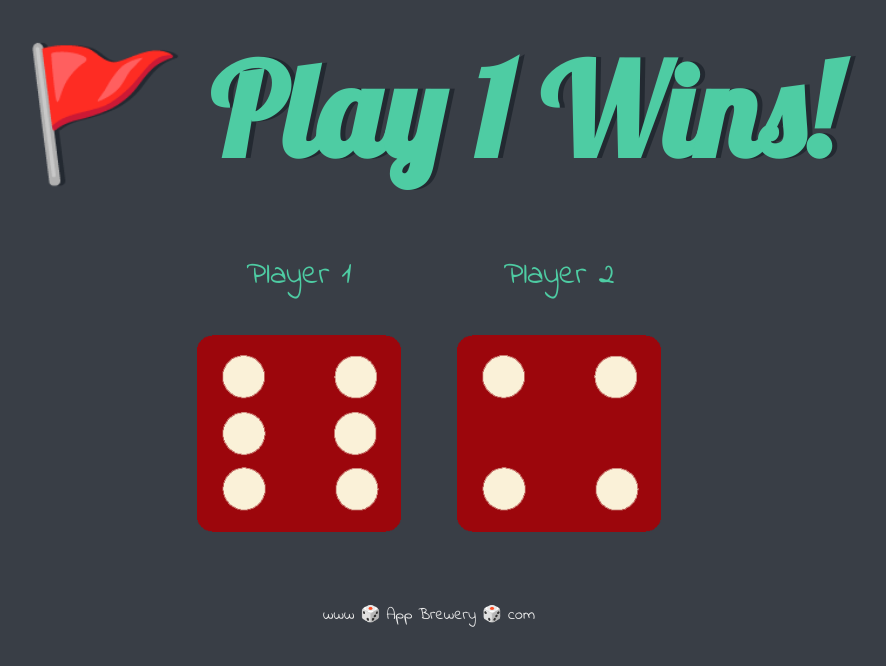
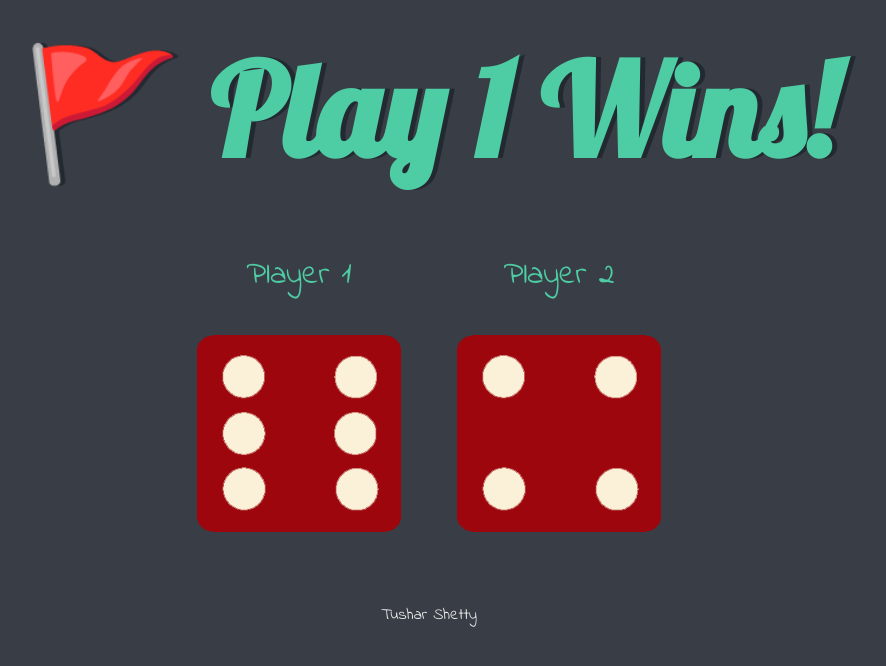
Before and after one commit to Tushar12S/Dice, a plain HTML site: page index.html in a window 1280 px wide. Shown: the whole page, without its empty margins (211-1097 px from the left). Drawn offline with Linux system fonts and the light colour scheme.

Commit message:
Update index.html

```diff
--- a/index.html
+++ b/index.html
@@ -29,6 +29,6 @@
       </body>
 
       <footer>
-        www 🎲 App Brewery 🎲 com
+        Tushar Shetty
       </footer>
     </html>
```
